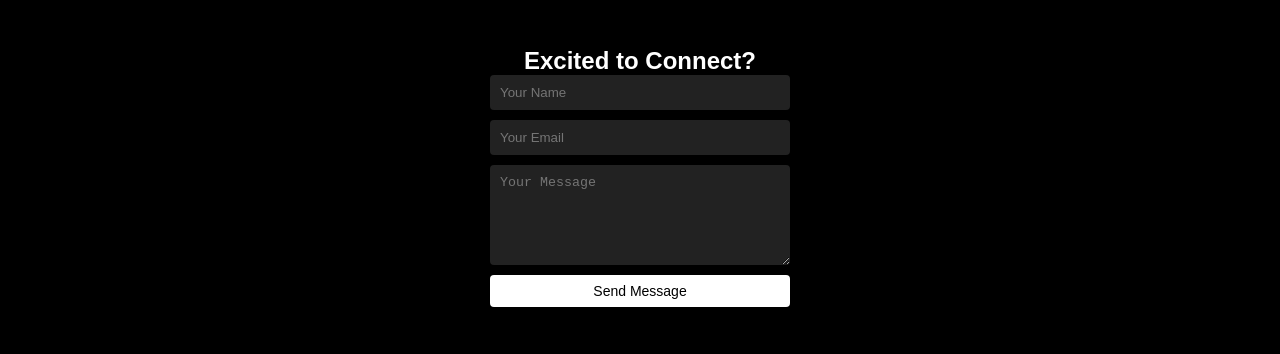
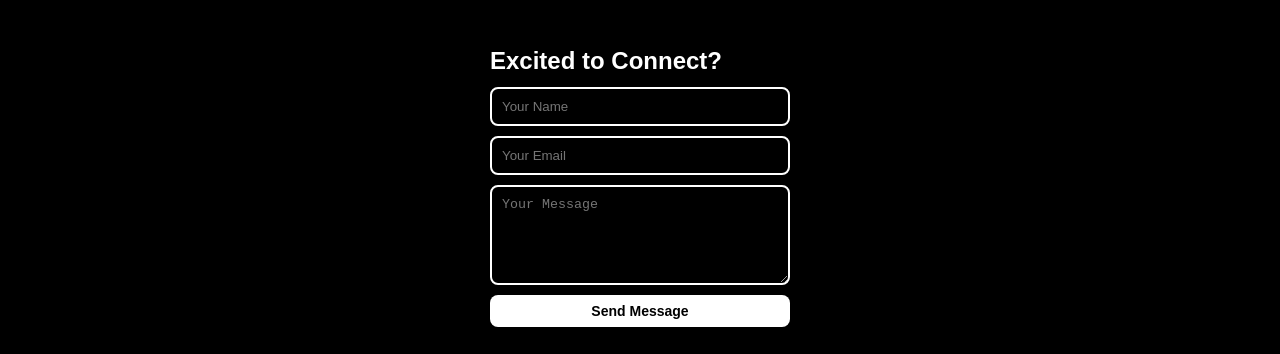
Before and after one commit to gilko1981/verify_website, a plain HTML site: page index.html in a window 1280 px wide. Shown: the part 256-610 px from the top of the page. Drawn offline with Linux system fonts and the light colour scheme.

Commit message:
v0.9 fixes

```diff
--- a/index.html
+++ b/index.html
@@ -22,7 +22,7 @@
       <textarea name="message" placeholder="Your Message" required></textarea>
       <button type="submit">Send Message</button>
     </form>
-    <div id="response" style="margin-top:10px; font-size:14px;"></div>
+    <div id="response"></div>
   </div>
 
   <!-- CHARGE Section -->
--- a/style.css
+++ b/style.css
@@ -42,7 +42,7 @@ body {
 /* 2. Contact section: horizontally centered, below header */
 .contact-section {
   margin: 0 auto 30px;
-  text-align: center;
+  text-align: left;
   width: 300px;
 }
 
@@ -50,16 +50,23 @@ body {
   display: flex;
   flex-direction: column;
   margin-bottom: 20px;
+  text-align: left;
+}
+
+.contact-section h2,
+.contact-section p {
+  text-align: left;
+  margin-bottom: 12px;
 }
 
 #contactForm input,
 #contactForm textarea {
-  background-color: #222;
+  background-color: black;
   color: white;
   padding: 10px;
   margin-bottom: 10px;
-  border-radius: 4px;
-  border: none;
+  border-radius: 8px;
+  border: 2px solid white;
 }
 
 #contactForm textarea {
@@ -72,13 +79,14 @@ body {
   background-color: white;
   color: black;
   border: none;
-  border-radius: 4px;
+  border-radius: 8px;
   cursor: pointer;
   font-size: 14px;
+  font-weight: bold;
 }
 
 #contactForm button:hover {
-  background-color: #ddd;
+  background-color: rgba(255, 255, 255, 0.8);
 }
 
 /* 3. CHARGE Section */
```
